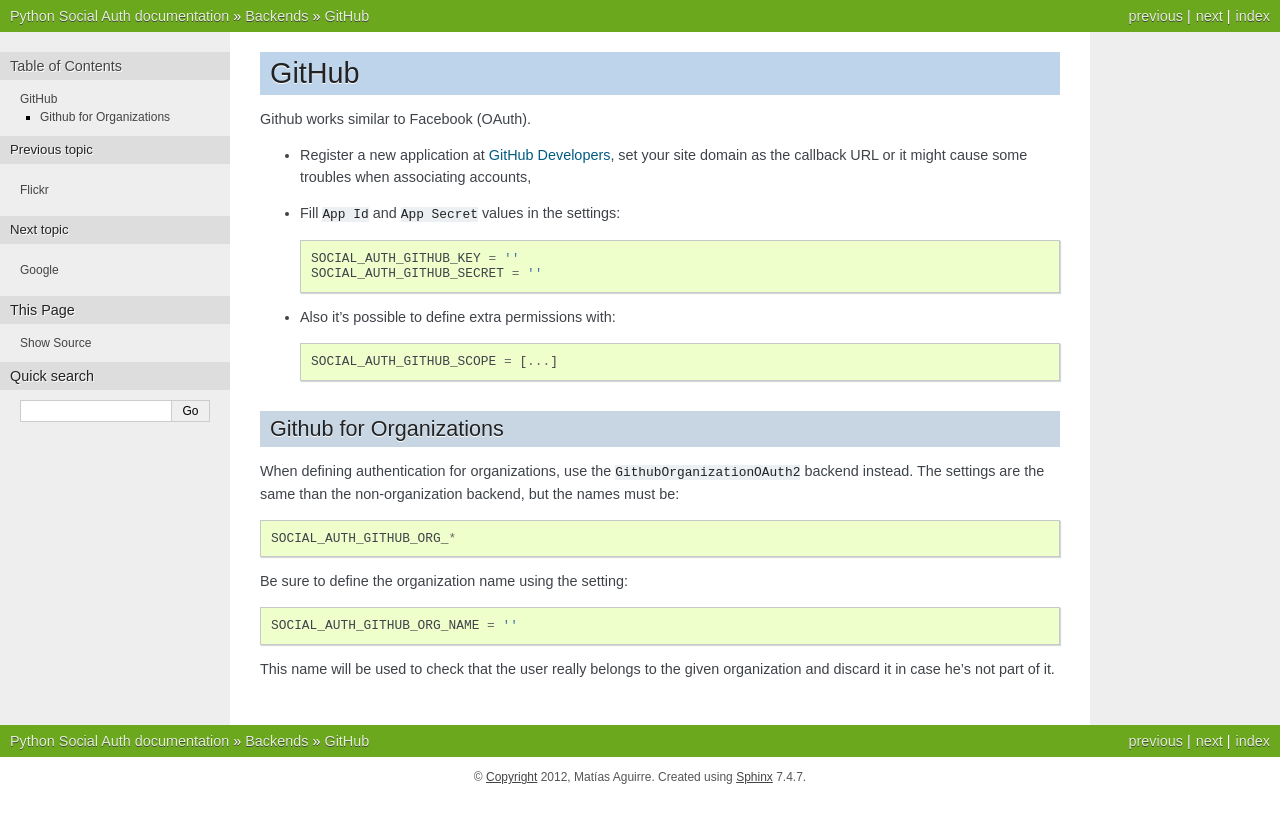
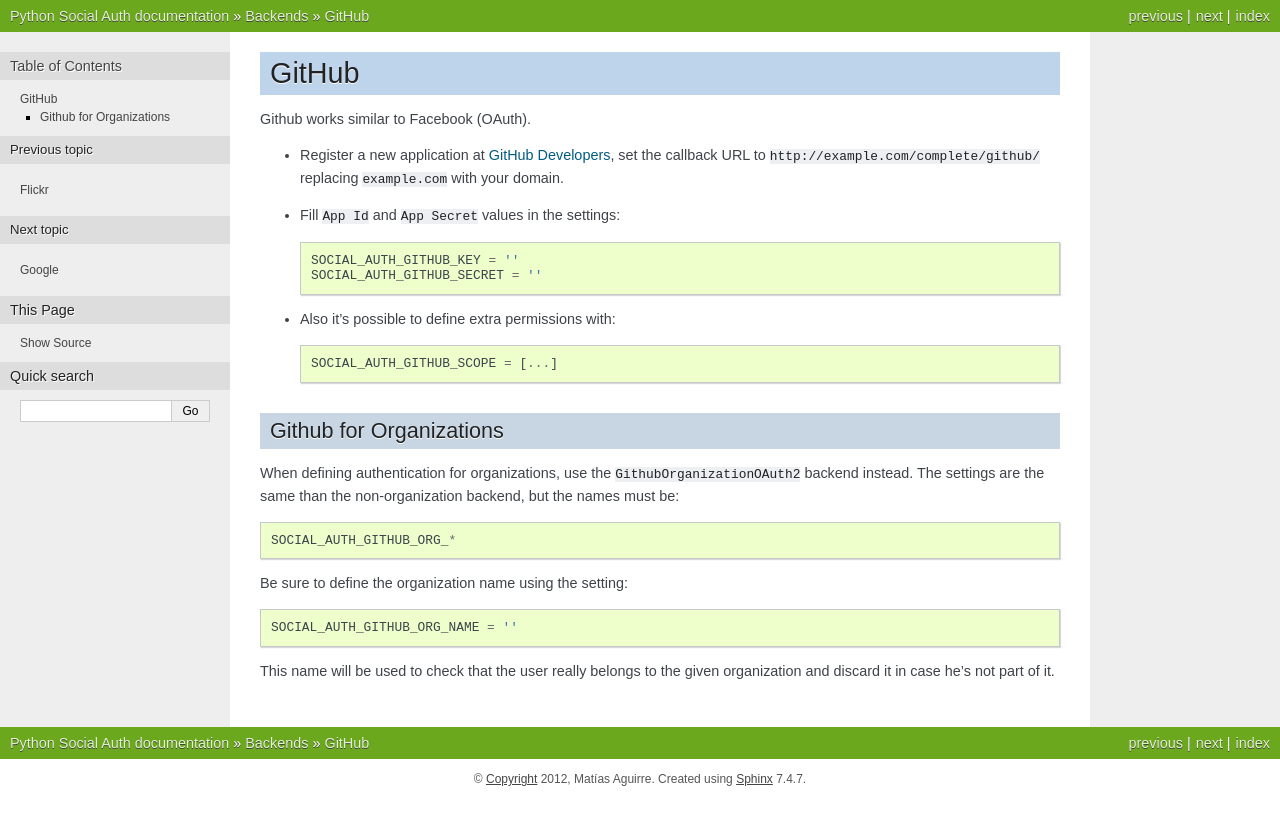
Before and after one commit to omab/python-social-auth, a Sphinx documentation site: the page built from docs/backends/github.rst, in a window 1280 px wide. Shown: the top 825 px of the page. Built offline with Sphinx 7.4.7, drawn with Linux system fonts in a browser that asks for light colours.

Commit message:
Update github docs regarding callback URL. Closes #66

```diff
--- a/docs/backends/github.rst
+++ b/docs/backends/github.rst
@@ -3,8 +3,9 @@ GitHub
 
 Github works similar to Facebook (OAuth).
 
-- Register a new application at `GitHub Developers`_, set your site domain as
-  the callback URL or it might cause some troubles when associating accounts,
+- Register a new application at `GitHub Developers`_, set the callback URL to
+  ``http://example.com/complete/github/`` replacing ``example.com`` with your
+  domain.
 
 - Fill ``App Id`` and ``App Secret`` values in the settings::
 
```
